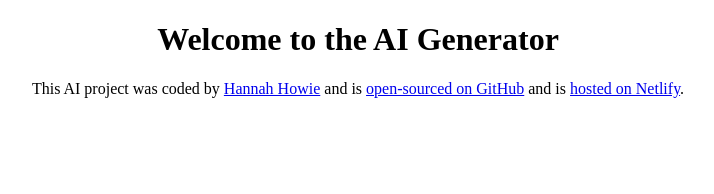
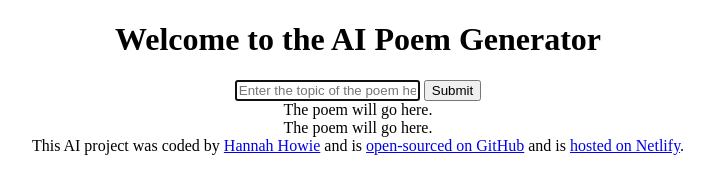
Before and after one commit to Hannah-h01/AI-Project, a plain HTML site: page index.html in a window 1280 px wide. Shown: the whole page, without its empty margins (282-996 px from the left). Drawn offline with Linux system fonts and the light colour scheme.

Commit message:
Added basic HTML

```diff
--- a/index.html
+++ b/index.html
@@ -7,7 +7,28 @@
     <title>AI Generator</title>
   </head>
   <body>
-    <h1>Welcome to the AI Generator</h1>
+    <header>
+      <h1>Welcome to the AI Poem Generator</h1>
+    </header>
+
+    <main>
+      <form>
+        <input
+          type="text"
+          placeholder="Enter the topic of the poem here"
+          autofocus
+          required
+          autocomplete="off"
+        />
+        <input type="submit" />
+      </form>
+      <div>
+        The poem will go here.
+        <br />
+        The poem will go here.
+        <br />
+      </div>
+    </main>
 
     <footer>
       This AI project was coded by
```
